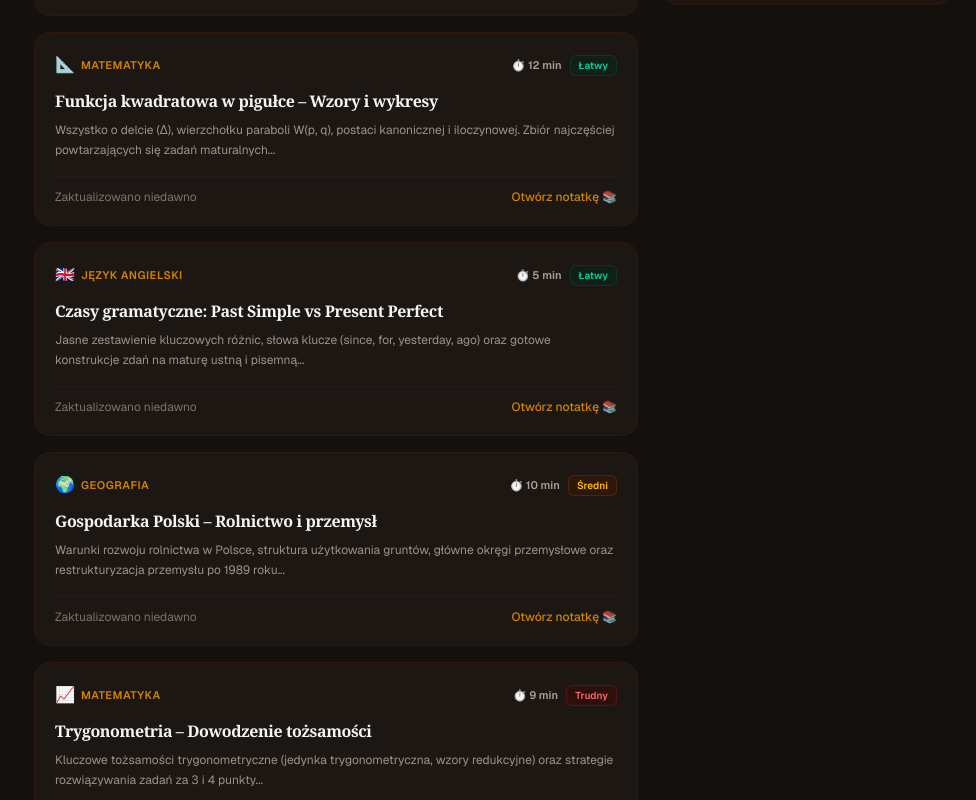
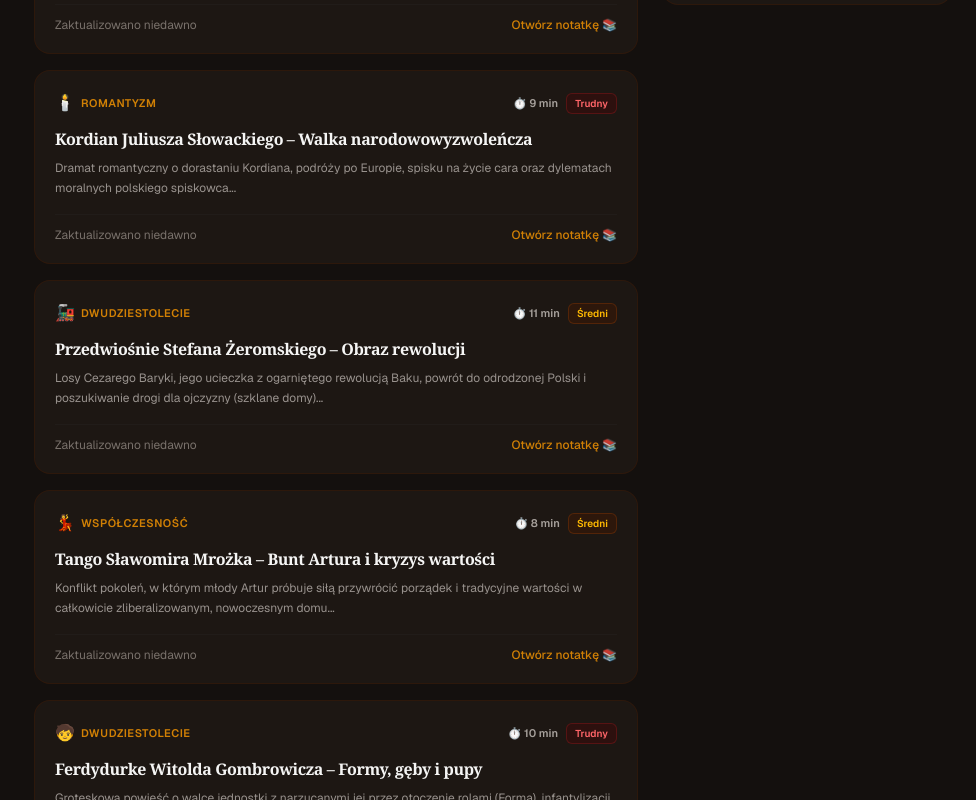
Before and after one commit to skapon6/Matura-Notatki, a Next.js app: page / in a window 1280 px wide. Shown: the part 1000-1800 px from the top of the page, without its empty margins (304-1280 px from the left). Built offline with nearby package versions, Linux system fonts and the light colour scheme.

Commit message:
chore: narrow platform focus to Polish literature notes and epochs

```diff
--- a/app/notes/page.tsx
+++ b/app/notes/page.tsx
@@ -22,6 +22,12 @@ export default async function NotesPage() {
       </div>
     );
   }
+
+  // Filter only Polish language notes
+  const polishNotes = notes?.filter((note) => {
+    const subject = (note.subject || "").toLowerCase();
+    return subject.includes("polsk");
+  }) || [];
 
   return (
     <div className="min-h-screen bg-[#14100e] text-stone-200 font-sans flex flex-col transition-colors duration-500">
@@ -89,41 +95,18 @@ export default async function NotesPage() {
           </span>
           <h2 className="text-2xl font-bold font-serif text-stone-100 mt-2">Notatki maturalne z bazy danych</h2>
           <p className="text-xs text-stone-400 mt-1 leading-relaxed max-w-2xl">
-            Oto Twoje kompendium wiedzy pobrane bezpośrednio z chmury Supabase. Każda notatka jest starannie wyselekcjonowana i zredagowana, aby pomóc Ci w opanowaniu kluczowych wymagań egzaminacyjnych CKE.
+            Oto Twoje kompendium wiedzy pobrane bezpośrednio z chmury Supabase. Każda notatka jest starannie wyselekcjonowana i zredagowana, aby pomóc Ci w opanowaniu kluczowych wymagań egzaminacyjnych CKE z języka polskiego.
           </p>
         </div>
 
         {/* Dynamic Notes List */}
         <div className="flex flex-col gap-5">
-          {notes && notes.length > 0 ? (
-            notes.map((note) => {
+          {polishNotes && polishNotes.length > 0 ? (
+            polishNotes.map((note) => {
               // Extract subject for a custom emoji
               const subjectLower = note.subject?.toLowerCase() || '';
-              let emoji = '📝';
-              let subjectColor = 'text-amber-500/80';
-              let bgTagColor = 'bg-amber-950/40 border-amber-900/40';
-
-              if (subjectLower.includes('polsk')) {
-                emoji = '📕';
-                subjectColor = 'text-rose-400';
-                bgTagColor = 'bg-rose-950/30 border-rose-900/30';
-              } else if (subjectLower.includes('matematyk')) {
-                emoji = '📐';
-                subjectColor = 'text-sky-400';
-                bgTagColor = 'bg-sky-950/30 border-sky-900/30';
-              } else if (subjectLower.includes('angielsk')) {
-                emoji = '🇬🇧';
-                subjectColor = 'text-emerald-400';
-                bgTagColor = 'bg-emerald-950/30 border-emerald-900/30';
-              } else if (subjectLower.includes('histori')) {
-                emoji = '📜';
-                subjectColor = 'text-orange-400';
-                bgTagColor = 'bg-orange-950/30 border-orange-900/30';
-              } else if (subjectLower.includes('geograf')) {
-                emoji = '🌍';
-                subjectColor = 'text-teal-400';
-                bgTagColor = 'bg-teal-950/30 border-teal-900/30';
-              }
+              let emoji = '📕';
+              let subjectColor = 'text-rose-400';
 
               return (
                 <article
@@ -170,7 +153,7 @@ export default async function NotesPage() {
           ) : (
             <div className="rounded-2xl border border-dashed border-stone-850 p-12 text-center text-stone-500 bg-[#1f1915]/40">
               <span className="text-3xl block mb-2">📭</span>
-              Brak notatek w bazie danych. Spróbuj dodać notatki w panelu administracyjnym Supabase.
+              Brak notatek z języka polskiego w bazie danych. Dodaj je w panelu Supabase.
             </div>
           )}
         </div>
--- a/app/page.tsx
+++ b/app/page.tsx
@@ -7,7 +7,7 @@ const MOCK_NOTES = [
   {
     id: 1,
     title: "Lalka Bolesława Prusa – Streszczenie i motywy",
-    subject: "Język Polski",
+    subject: "Pozytywizm",
     category: "humanistyczny",
     readTime: "8 min",
     excerpt: "Najważniejsze wątki: miłość Wokulskiego do Izabeli Łęckiej, polskie społeczeństwo XIX wieku, spór romantyków z pozytywistami oraz rola pieniądza...",
@@ -17,7 +17,7 @@ const MOCK_NOTES = [
   {
     id: 2,
     title: "Wesele Stanisława Wyspiańskiego – Symbolika",
-    subject: "Język Polski",
+    subject: "Młoda Polska",
     category: "humanistyczny",
     readTime: "6 min",
     excerpt: "Analiza najważniejszych symboli: złoty róg, czapka z piór, chocholi taniec, złota podkowa, kaduceusz oraz postacie dramatu...",
@@ -26,43 +26,43 @@ const MOCK_NOTES = [
   },
   {
     id: 3,
-    title: "Funkcja kwadratowa w pigułce – Wzory i wykresy",
-    subject: "Matematyka",
-    category: "ścisły",
-    readTime: "12 min",
-    excerpt: "Wszystko o delcie (Δ), wierzchołku paraboli W(p, q), postaci kanonicznej i iloczynowej. Zbiór najczęściej powtarzających się zadań maturalnych...",
-    difficulty: "Łatwy",
-    icon: "📐"
+    title: "Kordian Juliusza Słowackiego – Walka narodowowyzwoleńcza",
+    subject: "Romantyzm",
+    category: "humanistyczny",
+    readTime: "9 min",
+    excerpt: "Dramat romantyczny o dorastaniu Kordiana, podróży po Europie, spisku na życie cara oraz dylematach moralnych polskiego spiskowca...",
+    difficulty: "Trudny",
+    icon: "🕯️"
   },
   {
     id: 4,
-    title: "Czasy gramatyczne: Past Simple vs Present Perfect",
-    subject: "Język Angielski",
-    category: "języki",
-    readTime: "5 min",
-    excerpt: "Jasne zestawienie kluczowych różnic, słowa klucze (since, for, yesterday, ago) oraz gotowe konstrukcje zdań na maturę ustną i pisemną...",
-    difficulty: "Łatwy",
-    icon: "🇬🇧"
+    title: "Przedwiośnie Stefana Żeromskiego – Obraz rewolucji",
+    subject: "Dwudziestolecie",
+    category: "humanistyczny",
+    readTime: "11 min",
+    excerpt: "Losy Cezarego Baryki, jego ucieczka z ogarniętego rewolucją Baku, powrót do odrodzonej Polski i poszukiwanie drogi dla ojczyzny (szklane domy)...",
+    difficulty: "Średni",
+    icon: "🚂"
   },
   {
     id: 5,
-    title: "Gospodarka Polski – Rolnictwo i przemysł",
-    subject: "Geografia",
-    category: "przyrodniczy",
-    readTime: "10 min",
-    excerpt: "Warunki rozwoju rolnictwa w Polsce, struktura użytkowania gruntów, główne okręgi przemysłowe oraz restrukturyzacja przemysłu po 1989 roku...",
+    title: "Tango Sławomira Mrożka – Bunt Artura i kryzys wartości",
+    subject: "Współczesność",
+    category: "humanistyczny",
+    readTime: "8 min",
+    excerpt: "Konflikt pokoleń, w którym młody Artur próbuje siłą przywrócić porządek i tradycyjne wartości w całkowicie zliberalizowanym, nowoczesnym domu...",
     difficulty: "Średni",
-    icon: "🌍"
+    icon: "💃"
   },
   {
     id: 6,
-    title: "Trygonometria – Dowodzenie tożsamości",
-    subject: "Matematyka",
-    category: "ścisły",
-    readTime: "9 min",
-    excerpt: "Kluczowe tożsamości trygonometryczne (jedynka trygonometryczna, wzory redukcyjne) oraz strategie rozwiązywania zadań za 3 i 4 punkty...",
+    title: "Ferdydurke Witolda Gombrowicza – Formy, gęby i pupy",
+    subject: "Dwudziestolecie",
+    category: "humanistyczny",
+    readTime: "10 min",
+    excerpt: "Groteskowa powieść o walce jednostki z narzucanymi jej przez otoczenie rolami (Formą), infantylizacji w szkole oraz gębach przyprawianych przez innych...",
     difficulty: "Trudny",
-    icon: "📈"
+    icon: "🧒"
   }
 ];
 
@@ -553,7 +553,7 @@ export default function Home() {
             <div className="relative">
               <input
                 type="text"
-                placeholder="Wyszukaj lekturę, pojęcie lub przedmiot..."
+                placeholder="Wyszukaj lekturę, motyw lub epokę..."
                 value={searchQuery}
                 onChange={(e) => setSearchQuery(e.target.value)}
                 className="w-full bg-stone-900/70 border border-stone-800 rounded-xl py-2.5 pl-10 pr-4 text-sm text-stone-200 placeholder-stone-500 focus:outline-none focus:border-amber-700/60 focus:ring-1 focus:ring-amber-700/60 transition-all font-sans"
@@ -573,7 +573,7 @@ export default function Home() {
 
             {/* Quick subject filter chips */}
             <div className="flex flex-wrap gap-2 pt-1 border-t border-stone-800/40">
-              {["Wszystkie", "Język Polski", "Matematyka", "Język Angielski", "Geografia"].map((subject) => (
+              {["Wszystkie", "Romantyzm", "Pozytywizm", "Młoda Polska", "Dwudziestolecie", "Współczesność"].map((subject) => (
                 <button
                   key={subject}
                   onClick={() => setSelectedSubject(subject)}
```
